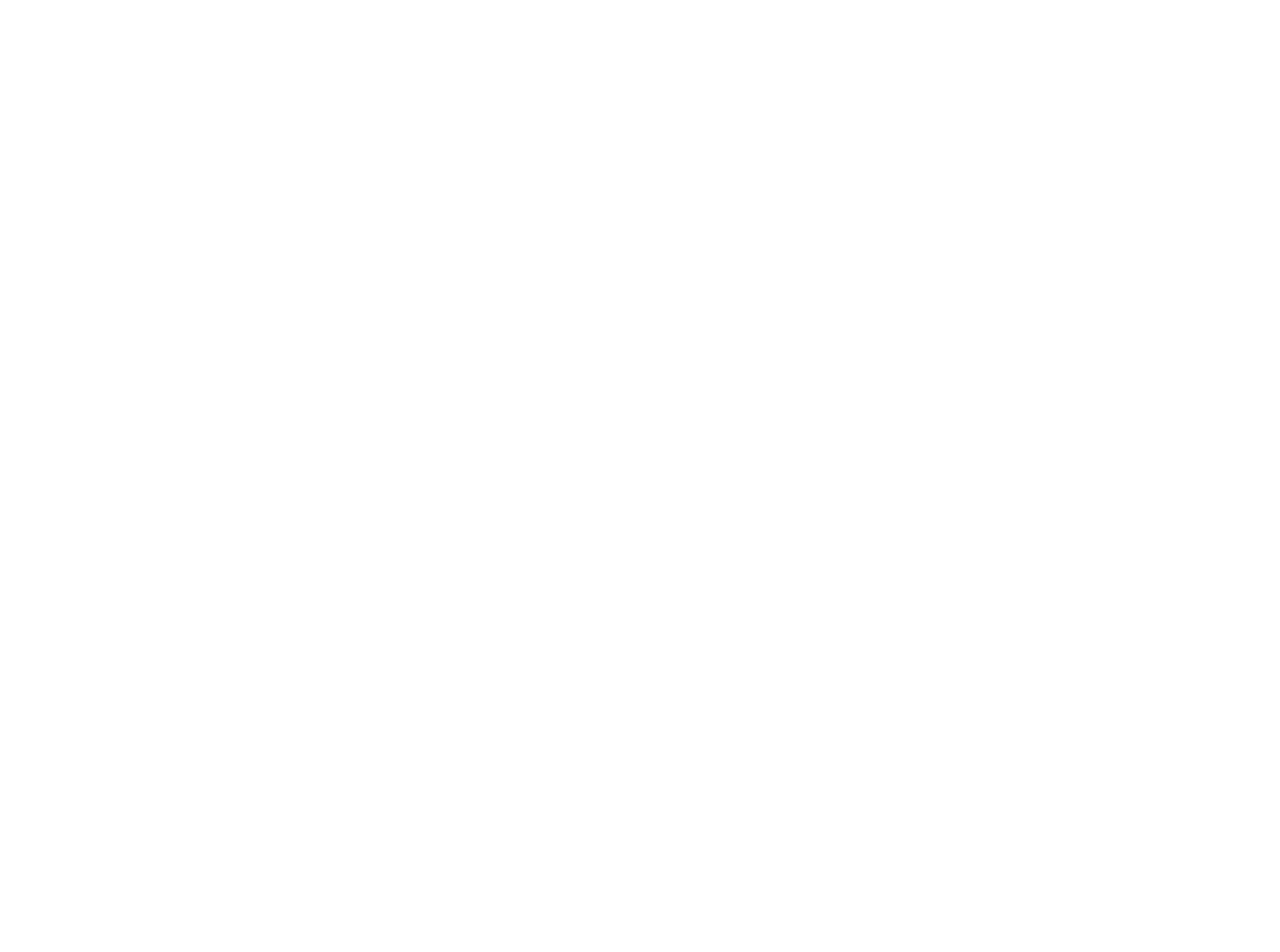
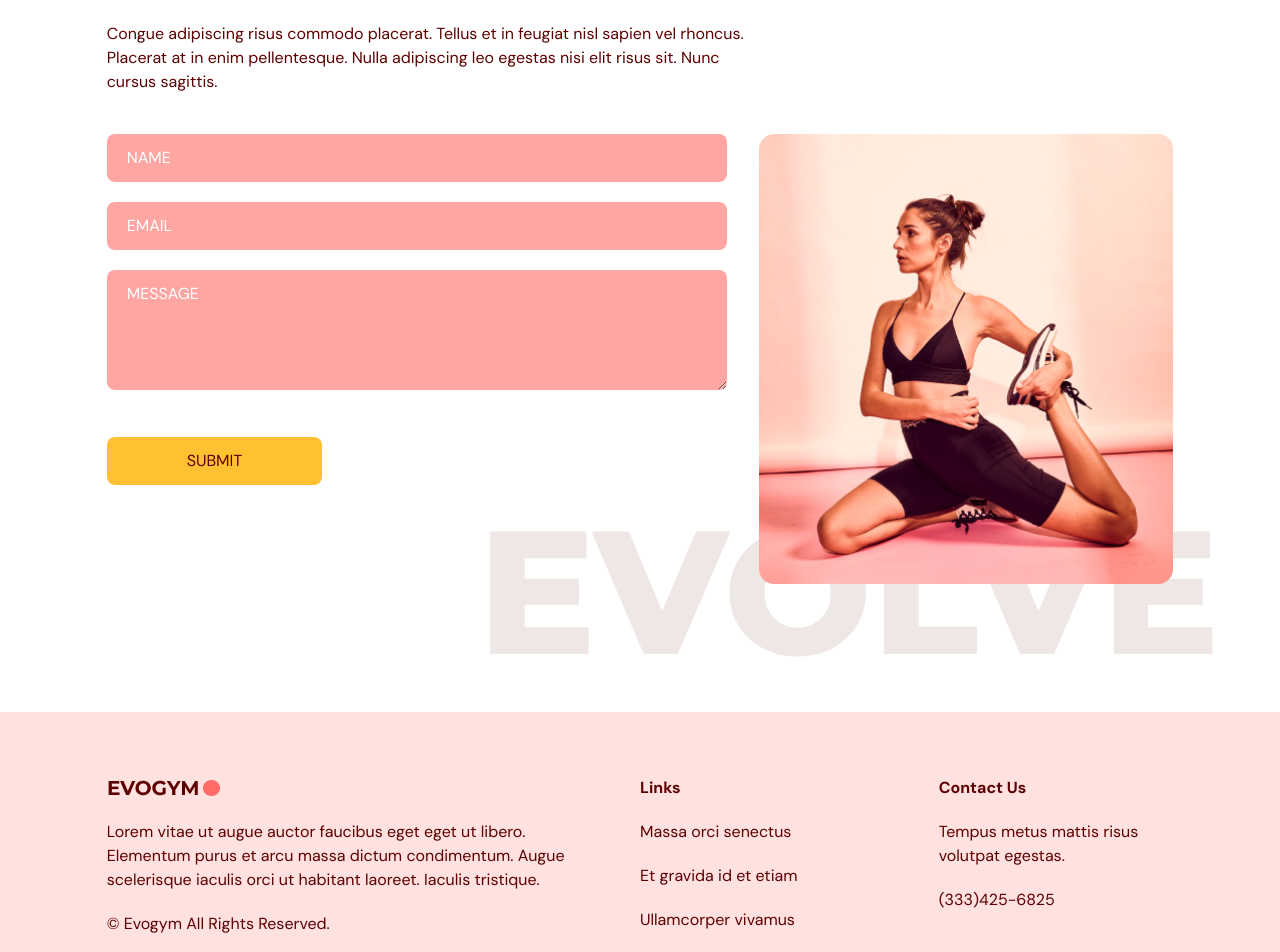
Before and after one commit to MantasGirdvainis/FitnessApp, a React (Vite) app: page / in a window 1280 px wide. Shown: the part 3240-4192 px from the top of the page. Before the commit the page ends 3110 px from the top, so only its background shows below. Built offline with nearby package versions, Linux system fonts and the light colour scheme.

Commit message:
contactus and footer created

```diff
--- a/package.json
+++ b/package.json
@@ -14,7 +14,8 @@
     "framer-motion": "^10.5.0",
     "react": "^18.2.0",
     "react-anchor-link-smooth-scroll": "^1.0.12",
-    "react-dom": "^18.2.0"
+    "react-dom": "^18.2.0",
+    "react-hook-form": "^7.43.8"
   },
   "devDependencies": {
     "@types/node": "^18.15.3",
--- a/src/App.tsx
+++ b/src/App.tsx
@@ -3,7 +3,9 @@ import { useEffect, useState } from 'react';
 import { SelectedPage } from '@/shared/types';
 import { Home } from '@/components/Home/Home';
 import { Benefits } from '@/components/Benefits/Benefits';
-import { Classes } from './components/classes/Classes';
+import { Classes } from './components/Classes/Classes';
+import { ContactUs } from './components/ContactUs/ContactUs';
+import { Footer } from './components/Footer/Footer';
 
 
 function App() {
@@ -28,6 +30,8 @@ function App() {
       <Home setSelectedPage={setSelectedPage} />
       <Benefits setSelectedPage={setSelectedPage} />
       <Classes setSelectedPage={setSelectedPage} />
+      <ContactUs setSelectedPage={setSelectedPage} />
+      <Footer />
     </div>
   )
 }
--- /dev/null
+++ b/src/components/ContactUs/ContactUs.tsx
@@ -0,0 +1,161 @@
+import { SelectedPage } from "@/shared/types";
+import { useForm } from 'react-hook-form';
+import { motion } from "framer-motion";
+import ContactUsPageGraphic from '@/assets/ContactUsPageGraphic.png';
+import { HText } from "@/shared/HText";
+
+type Props = {
+    setSelectedPage: (value: SelectedPage) => void;
+}
+
+const ContactUs = ({ setSelectedPage }: Props) => {
+    const inputStyles = `mb-5 w-full rounded-lg bg-primary-300
+    px-5 py-3 placeholder-white`;
+
+    const {
+      register,
+      trigger,
+      formState: { errors },
+    } = useForm();
+
+    const onSubmit = async (e: any) => {
+      const isValid = await trigger();
+      if (!isValid) {
+        e.preventDefault();
+      }
+    };
+
+    return (
+      <section id="contactus" className="mx-auto w-5/6 pt-24 pb-32">
+        <motion.div
+          onViewportEnter={() => setSelectedPage(SelectedPage.ContactUs)}
+        >
+          {/* HEADER */}
+          <motion.div
+            className="md:w-3/5"
+            initial="hidden"
+            whileInView="visible"
+            viewport={{ once: true, amount: 0.5 }}
+            transition={{ duration: 0.5 }}
+            variants={{
+              hidden: { opacity: 0, x: -50 },
+              visible: { opacity: 1, x: 0 },
+            }}
+          >
+            <HText>
+              <span className="text-primary-500">JOIN NOW</span> TO GET IN SHAPE
+            </HText>
+            <p className="my-5">
+              Congue adipiscing risus commodo placerat. Tellus et in feugiat nisl
+              sapien vel rhoncus. Placerat at in enim pellentesque. Nulla
+              adipiscing leo egestas nisi elit risus sit. Nunc cursus sagittis.
+            </p>
+          </motion.div>
+
+          {/* FORM AND IMAGE */}
+          <div className="mt-10 justify-between gap-8 md:flex">
+            <motion.div
+              className="mt-10 basis-3/5 md:mt-0"
+              initial="hidden"
+              whileInView="visible"
+              viewport={{ once: true, amount: 0.5 }}
+              transition={{ duration: 0.5 }}
+              variants={{
+                hidden: { opacity: 0, y: 50 },
+                visible: { opacity: 1, y: 0 },
+              }}
+            >
+              <form
+                target="_blank"
+                onSubmit={onSubmit}
+                action="https://formsubmit.co/mantas.girdvainis@outlook.com"
+                method="POST"
+              >
+                <input
+                  className={inputStyles}
+                  type="text"
+                  placeholder="NAME"
+                  {...register("name", {
+                    required: true,
+                    maxLength: 100,
+                  })}
+                />
+                {errors.name && (
+                  <p className="mt-1 text-primary-500">
+                    {errors.name.type === "required" && "This field is required."}
+                    {errors.name.type === "maxLength" &&
+                      "Max length is 100 char."}
+                  </p>
+                )}
+
+                <input
+                  className={inputStyles}
+                  type="text"
+                  placeholder="EMAIL"
+                  {...register("email", {
+                    required: true,
+                    pattern: /^[A-Z0-9._%+-]+@[A-Z0-9.-]+\.[A-Z]{2,}$/i,
+                  })}
+                />
+                {errors.email && (
+                  <p className="mt-1 text-primary-500">
+                    {errors.email.type === "required" &&
+                      "This field is required."}
+                    {errors.email.type === "pattern" && "Invalid email address."}
+                  </p>
+                )}
+
+                <textarea
+                  className={inputStyles}
+                  placeholder="MESSAGE"
+                  rows={4}
+                  cols={50}
+                  {...register("message", {
+                    required: true,
+                    maxLength: 2000,
+                  })}
+                />
+                {errors.message && (
+                  <p className="mt-1 text-primary-500">
+                    {errors.message.type === "required" &&
+                      "This field is required."}
+                    {errors.message.type === "maxLength" &&
+                      "Max length is 2000 char."}
+                  </p>
+                )}
+
+                <button
+                  type="submit"
+                  className="mt-5 rounded-lg bg-secondary-500 px-20 py-3 transition duration-500 hover:text-white"
+                >
+                  SUBMIT
+                </button>
+              </form>
+            </motion.div>
+
+            <motion.div
+              className="relative mt-16 basis-2/5 md:mt-0"
+              initial="hidden"
+              whileInView="visible"
+              viewport={{ once: true, amount: 0.5 }}
+              transition={{ delay: 0.2, duration: 0.5 }}
+              variants={{
+                hidden: { opacity: 0, y: 50 },
+                visible: { opacity: 1, y: 0 },
+              }}
+            >
+              <div className="w-full before:absolute before:-bottom-20 before:-right-10 before:z-[-1] md:before:content-evolvetext">
+                <img
+                  className="w-full"
+                  alt="contact-us-page-graphic"
+                  src={ContactUsPageGraphic}
+                />
+              </div>
+            </motion.div>
+          </div>
+        </motion.div>
+      </section>
+    );
+  };
+
+  export   { ContactUs };
--- /dev/null
+++ b/src/components/Footer/Footer.tsx
@@ -0,0 +1,32 @@
+import Logo from "@/assets/Logo.png";
+
+const Footer = () => {
+  return (
+    <footer className="bg-primary-100 py-16">
+      <div className="justify-content mx-auto w-5/6 gap-16 md:flex">
+        <div className="mt-16 basis-1/2 md:mt-0">
+          <img alt="logo" src={Logo} />
+          <p className="my-5">
+            Lorem vitae ut augue auctor faucibus eget eget ut libero. Elementum
+            purus et arcu massa dictum condimentum. Augue scelerisque iaculis
+            orci ut habitant laoreet. Iaculis tristique.
+          </p>
+          <p>© Evogym All Rights Reserved.</p>
+        </div>
+        <div className="mt-16 basis-1/4 md:mt-0">
+          <h4 className="font-bold">Links</h4>
+          <p className="my-5">Massa orci senectus</p>
+          <p className="my-5">Et gravida id et etiam</p>
+          <p>Ullamcorper vivamus</p>
+        </div>
+        <div className="mt-16 basis-1/4 md:mt-0">
+          <h4 className="font-bold">Contact Us</h4>
+          <p className="my-5">Tempus metus mattis risus volutpat egestas.</p>
+          <p>(333)425-6825</p>
+        </div>
+      </div>
+    </footer>
+  );
+};
+
+export { Footer };
```
Also changed, not shown: 1 other file (tests, documents, lock files or other folders).
